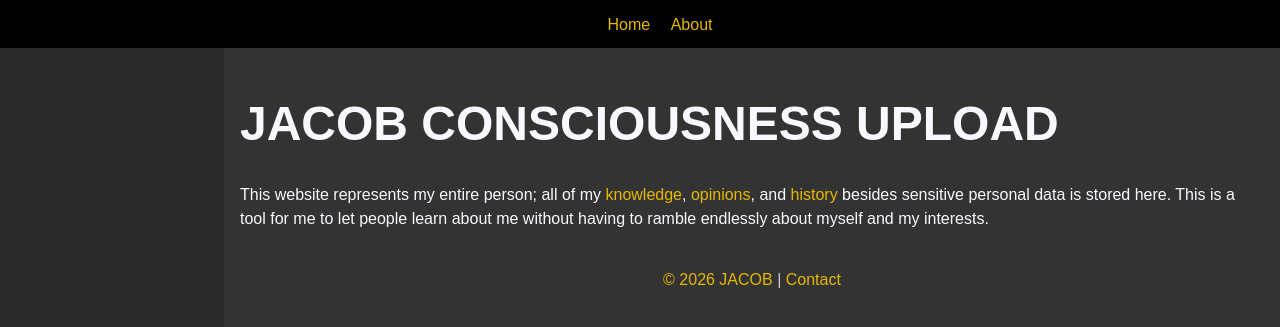
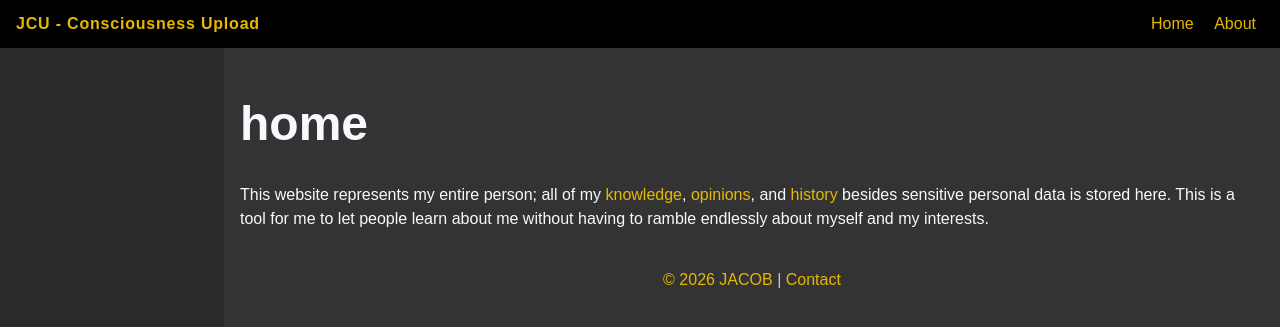
Before and after one commit to Nigh247/nigh247.github.io, a Jekyll site: the page built from index.html, in a window 1280 px wide. Shown: the top 327 px of the page. Built offline with Jekyll 4.4.1, drawn with Linux system fonts in a browser that asks for light colours.

Commit message:
changed page titling conventions

```diff
--- a/_layouts/default.html
+++ b/_layouts/default.html
@@ -8,11 +8,13 @@
 </head>
 <body>
 	<header>
+		<a class="site-title" href="{{ '/' | relative_url }}">{{ site.title }}</a>
 		{% include nav.html %}
 	</header>
 	<aside></aside>
 	<main>
 		<div id="main-content">
+			<h1>{{ page.title }}</h1>
 			{{ content }}
 		</div>
 		<footer>
--- a/about.html
+++ b/about.html
@@ -2,5 +2,5 @@
 layout: default
 title: About
 ---
-<h1>ABOUT</h1>
+
 <p>Coming soon.</p>
--- a/assets/css/style.css
+++ b/assets/css/style.css
@@ -20,9 +20,15 @@ a{
 
 header{
 	display: flex;
-	justify-content: center;
+	justify-content: space-between;
+	align-items: center;
+	padding: 0 1rem;
 	background-color: #000000;
 	grid-area: top;
+}
+.site-title{
+	font-weight: 600;
+	letter-spacing: 0.05em;
 }
 
 body{
--- a/index.html
+++ b/index.html
@@ -1,5 +1,5 @@
 ---
 layout: default
+title: home
 ---
-<h1>JACOB CONSCIOUSNESS UPLOAD</h1>
 <p>This website represents my entire person; all of my <a href="#">knowledge</a>, <a href="#">opinions</a>, and <a href="#">history</a> besides sensitive personal data is stored here. This is a tool for me to let people learn about me without having to ramble endlessly about myself and my interests.</p>
```
